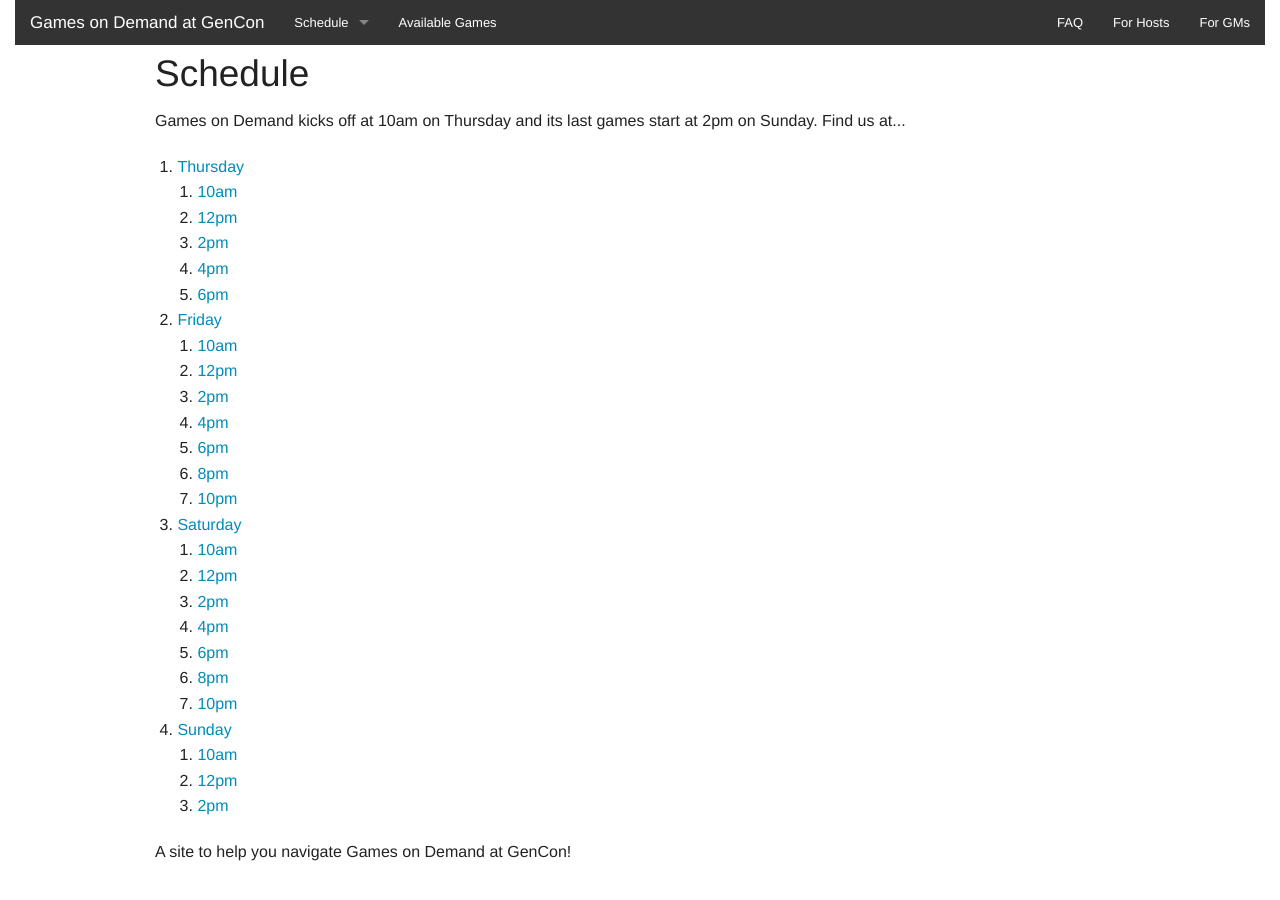
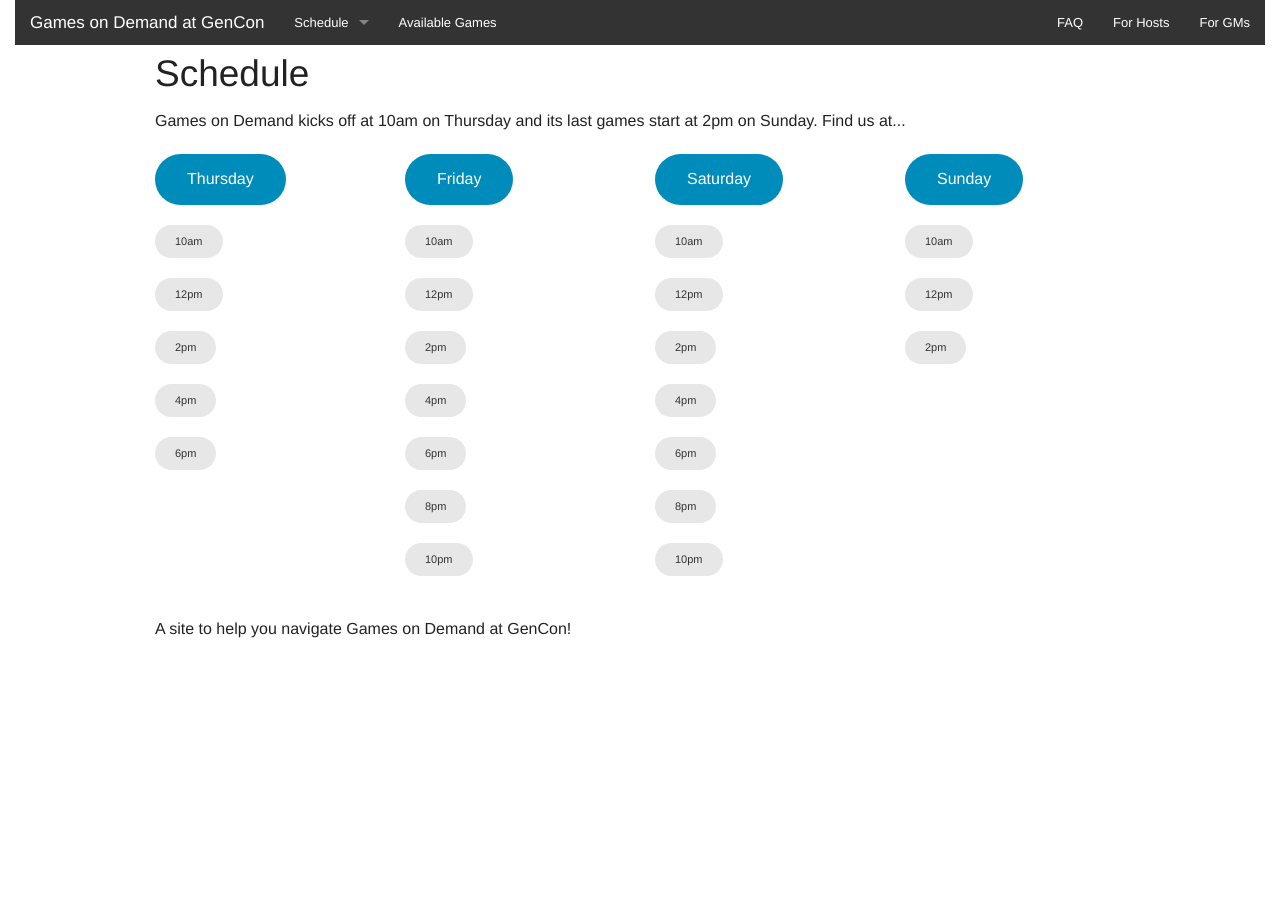
Before and after one commit to gamesondemand/gamesondemand.github.io, a Jekyll site: the page built from index.html, in a window 1280 px wide. Built offline with Jekyll 4.4.1, drawn with Linux system fonts in a browser that asks for light colours; Markdown is read by kramdown in place of the engine named in the settings; comment, search, counter and statistics services are not loaded.

Commit message:
Updating layout for buttons

```diff
--- a/_includes/day_for_homepage.html
+++ b/_includes/day_for_homepage.html
@@ -1,18 +1,18 @@
 {% assign date = site.data[day] %}
-<li itemprop="subEvent" itemscope itemtype="http://schema.org/SocialEvent">
+<div itemprop="subEvent" itemscope itemtype="http://schema.org/SocialEvent">
   <div itemprop="text">
-    <a itemprop="url" href="{{ site.url }}/{{ date.day | date: '%A' | downcase }}">
+    <a class="button round" itemprop="url" href="{{ site.url }}/{{ date.day | date: '%A' | downcase }}">
       <time datetime="{{ date.day }}">{{ date.day | date: '%A' }}</time>
     </a>
-    <ol>
+    <ul class="no-bullet">
       {% for times in date.times %}
       {% assign hour = times[0] %}
       {% assign hour_data = times[1] %}
       <li itemprop="subEvent" itemscope itemtype="http://schema.org/SocialEvent">
         <meta itemprop="text" content="{{ date.day | date: '%A' }} {{ hour }}">
-        <a itemprop="url" href="{{ site.url }}/{{ day }}/{{ hour }}"><time datetime="{{ hour_data.time | date_to_xmlschema }}">{{ hour }}</time></a>
+        <a class="button tiny secondary round" itemprop="url" href="{{ site.url }}/{{ day }}/{{ hour }}"><time datetime="{{ hour_data.time | date_to_xmlschema }}">{{ hour }}</time></a>
       </li>
       {% endfor %}
-    </ol>
+    </ul>
   </div>
-</li>
+</div>
--- a/index.html
+++ b/index.html
@@ -16,14 +16,22 @@
     and its last games start <date datetime="2014-08-17T14:00:00-0400">at 2pm on Sunday</date>.
     Find us at...
   </p>
-  <ol>
+  <div class="row">
+    <div class="small-3 columns">
       {% assign day = 'thursday' %}
       {% include day_for_homepage.html %}
+    </div>
+    <div class="small-3 columns">
       {% assign day = 'friday' %}
       {% include day_for_homepage.html %}
+    </div>
+    <div class="small-3 columns">
       {% assign day = 'saturday' %}
       {% include day_for_homepage.html %}
+    </div>
+    <div class="small-3 columns">
       {% assign day = 'sunday' %}
       {% include day_for_homepage.html %}
-  </ol>
     </div>
+  </div>
+</div>
```
Lines whose indentation alone changed are shown as unchanged.
